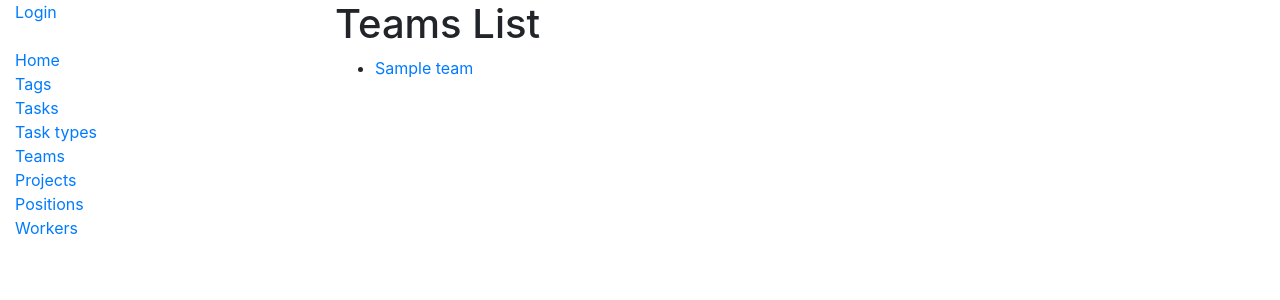
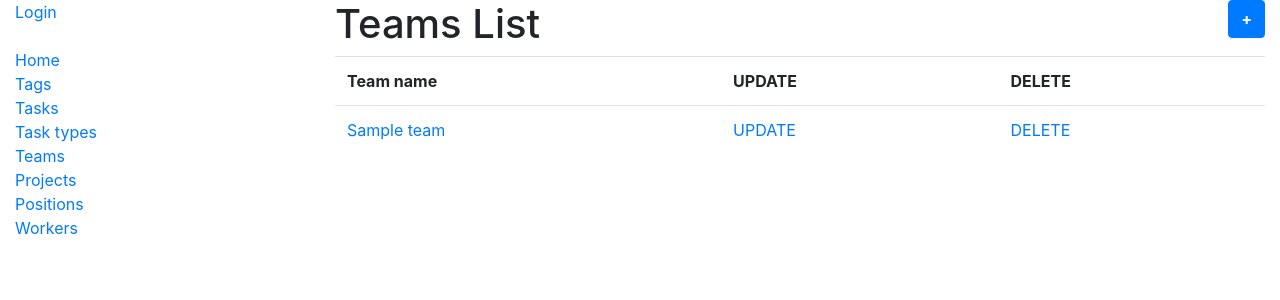
Before and after one commit to ShcherbynaSv/it_company_task_manager, a Django app: page /tasks/teams/ in a window 1280 px wide. Shown: the top 300 px of the page. Run offline with Django 5.2, Linux system fonts and the light colour scheme; tables that the repository leaves empty hold one stand-in row (values such as "Sample post").

Commit message:
Add features to create, update and delete teams

```diff
--- a/tasks/urls.py
+++ b/tasks/urls.py
@@ -7,6 +7,9 @@ from tasks.views import (
     PositionUpdateView,
     PositionDeleteView,
     TeamListView,
+    TeamCreateView,
+    TeamUpdateView,
+    TeamDeleteView,
     TaskTypeListView,
     TagListView,
     ProjectListView,
@@ -36,6 +39,17 @@ urlpatterns = [
         name="position-delete"
     ),
     path("teams/", TeamListView.as_view(), name="team-list"),
+    path("teams/create/", TeamCreateView.as_view(), name="team-create"),
+    path(
+        "teams/<int:pk>/update/",
+        TeamUpdateView.as_view(),
+        name="team-update"
+    ),
+    path(
+        "teams/<int:pk>/delete/",
+        TeamDeleteView.as_view(),
+        name="team-delete"
+    ),
     path("task-types/", TaskTypeListView.as_view(), name="task-type-list"),
     path("tags/", TagListView.as_view(), name="tag-list"),
     path("projects/", ProjectListView.as_view(), name="project-list"),
--- a/tasks/views.py
+++ b/tasks/views.py
@@ -48,6 +48,26 @@ class PositionDeleteView(LoginRequiredMixin, generic.DeleteView):
 class TeamListView(generic.ListView):
     model = Team
     paginate_by = 10
+
+
+class TeamCreateView(LoginRequiredMixin, generic.CreateView):
+    model = Team
+    fields = "__all__"
+    template_name = "tasks/team_form.html"
+    success_url = reverse_lazy("tasks:team-list")
+
+
+class TeamUpdateView(LoginRequiredMixin, generic.UpdateView):
+    model = Team
+    fields = "__all__"
+    template_name = "tasks/team_form.html"
+    success_url = reverse_lazy("tasks:team-list")
+
+
+class TeamDeleteView(LoginRequiredMixin, generic.DeleteView):
+    model = Team
+    template_name = "tasks/confirm_delete_team.html"
+    success_url = reverse_lazy("tasks:team-list")
 
 
 class TaskTypeListView(generic.ListView):
--- /dev/null
+++ b/templates/tasks/team_form.html
@@ -0,0 +1,6 @@
+{% extends "base.html" %}
+
+{% block content %}
+  <h1>{{ object|yesno:"Update, Create" }} Team</h1>
+  {% include "includes/form.html" %}
+{% endblock %}
--- a/templates/tasks/team_list.html
+++ b/templates/tasks/team_list.html
@@ -1,17 +1,30 @@
 {% extends "base.html" %}
 
 {% block content %}
-  <h1>Teams List</h1>
+  <h1>Teams List<a style="float: right;" class="btn btn-primary" href="{% url 'tasks:team-create' %}"><b>+</b></a></h1>
   {% if team_list %}
-    <ul>
+    <table class="table">
+      <tr>
+        <th>Team name</th>
+        <th>UPDATE</th>
+        <th>DELETE</th>
+      </tr>
       {% for team in team_list %}
-        <li>
-          <a href="{% url 'tasks:worker-list' %}?team={{ team.id }}">
-            {{ team.name }}
-          </a>
-        </li>
+        <tr>
+          <td>
+            <a href="{% url 'tasks:worker-list' %}?team={{ team.id }}">
+              {{ team.name }}
+            </a>
+          </td>
+          <td>
+            <a href="{% url 'tasks:team-update' team.id %}">UPDATE</a>
+          </td>
+          <td>
+            <a href="{% url 'tasks:team-delete' team.id %}">DELETE</a>
+          </td>
+        </tr>
       {% endfor %}
-    </ul>
+    </table>
   {% else %}
     <p>There are no teams</p>
   {% endif %}
```
Also changed, not shown: templates/tasks/confirm_delete_team.html (added, +10 -0 lines).
